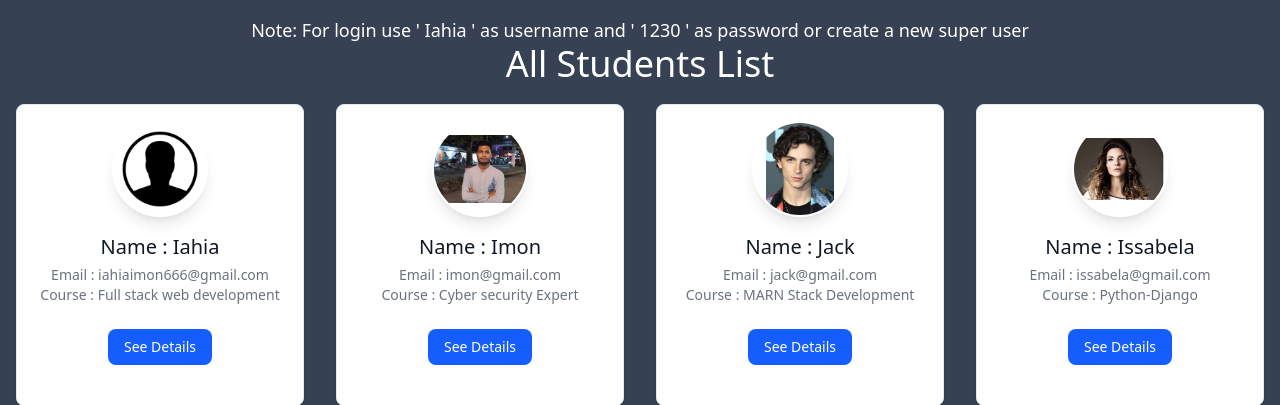
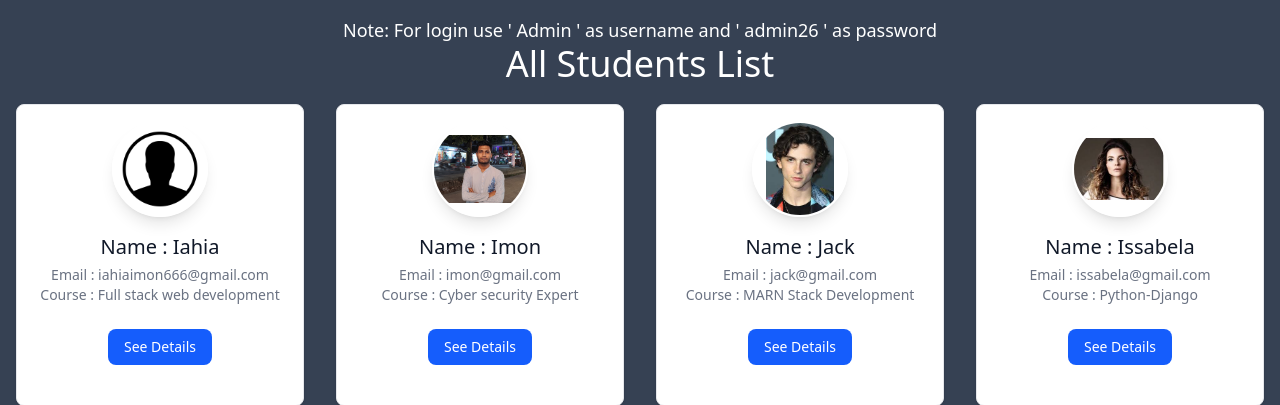
Before and after one commit to iahiaimon/Django__Student-Management, a Django app: page / in a window 1280 px wide. Shown: the part 68-473 px from the top of the page. Run offline with Django 5.2, Linux system fonts and the light colour scheme; data comes from the database, SQL or seed files in the repository; both versions use the stored data as it was after the commit.

Commit message:
Modified

```diff
--- a/home/templates/home.html
+++ b/home/templates/home.html
@@ -5,7 +5,7 @@
 
 
 <div class="container mx-auto pt-4 px-4 pb-5">
-    <p class="text-center text-white text-lg">Note: For login use ' Iahia ' as username and ' 1230 ' as password or create a new super user</p>
+    <p class="text-center text-white text-lg">Note: For login use ' Admin ' as username and ' admin26 ' as password</p>
     <h1 class="text-center mb-5 text-4xl text-bold text-white">All Students List</h1>
     <div class="grid grid-cols-1 sm:grid-cols-2 md:grid-cols-3 lg:grid-cols-4 gap-8  mx-auto">
         {% for student in students %}
```
Also changed, not shown: db.sqlite3.
